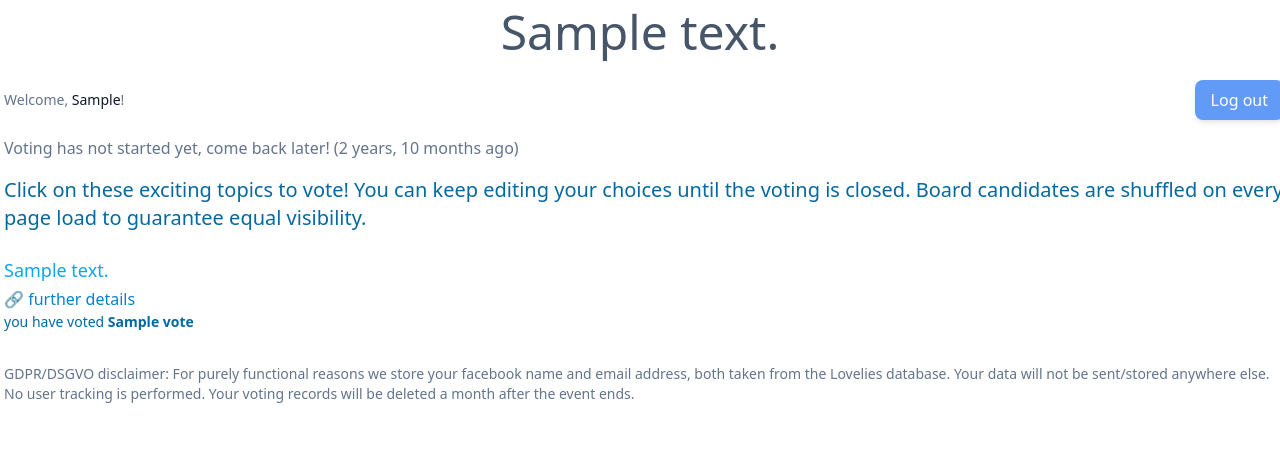
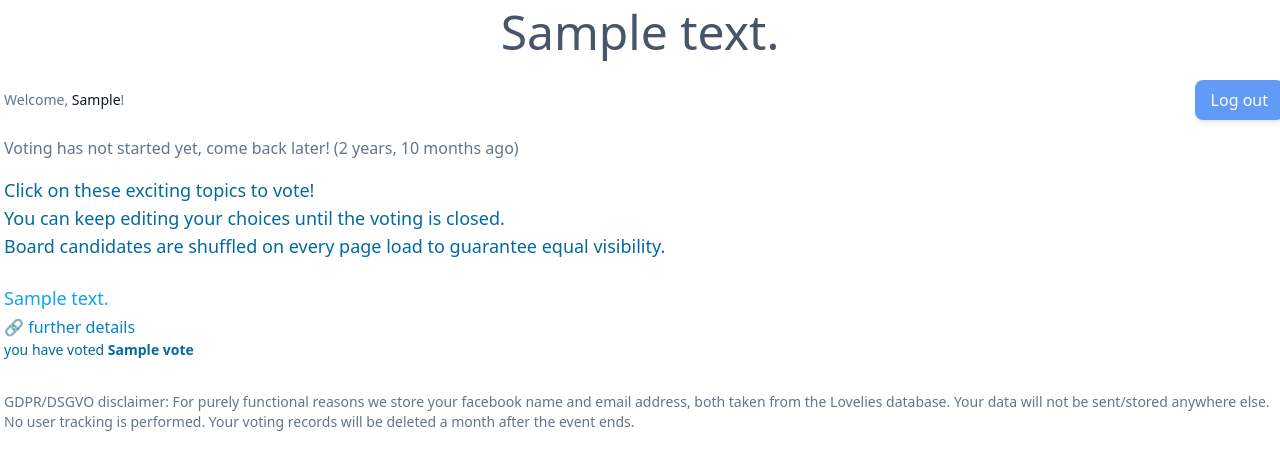
Before and after one commit to spookyvision/duckvote, a Django app: template voting/templates/voting/index.html in a window 1280 px wide. Shown: the top 470 px of the page. Run offline with Django 4.2, Linux system fonts and the light colour scheme; the template is opened without the code that fills it: most values are stand-ins (such as "Sample title", 1, 10 or a date in 2020); parts of the project's set-up code (start-up, migrations or seed data) failed here and were passed over; some libraries are stand-ins or nearby versions.

Commit message:
layout++

```diff
--- a/voting/templates/voting/index.html
+++ b/voting/templates/voting/index.html
@@ -42,7 +42,9 @@
     Voting has not started yet, come back later! ({{ event.start_at | naturaltime }})
     {% endif %}
 </p>
-<p class="my-4 text-xl text-sky-700 dark:text-sky-400">Click on these exciting topics to vote! You can keep editing your choices until the voting is closed. Board candidates are shuffled on every page load to guarantee equal visibility.</p>
+<p class="my-4 text-lg text-sky-700 dark:text-sky-400">Click on these exciting topics to vote!<br>
+    You can keep editing your choices until the voting is closed.<br>
+    Board candidates are shuffled on every page load to guarantee equal visibility.</p>
 <ul class="list-disc text-lg">
     {% for item, vote_data in items_votes %}
     <li class="text-sky-500 dark:text-sky-500 my-6"><a href="{{ vote_data.url }}">{{ item.description }}</a>
```
